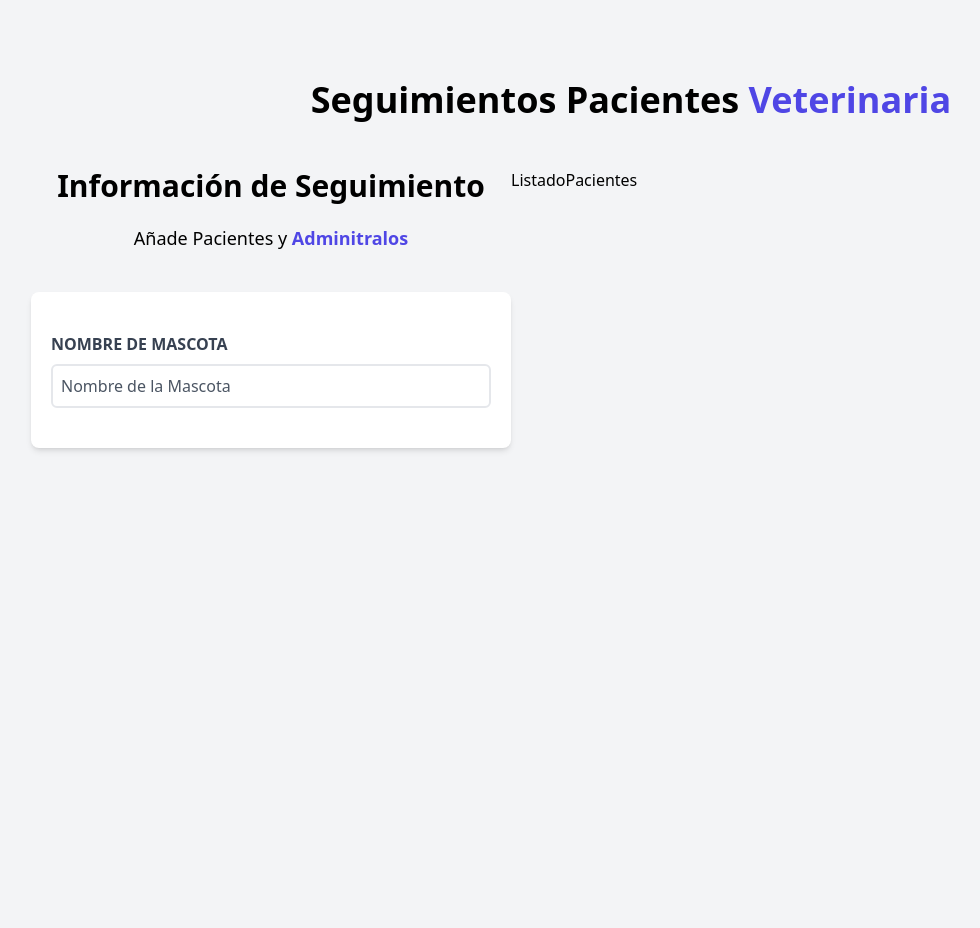
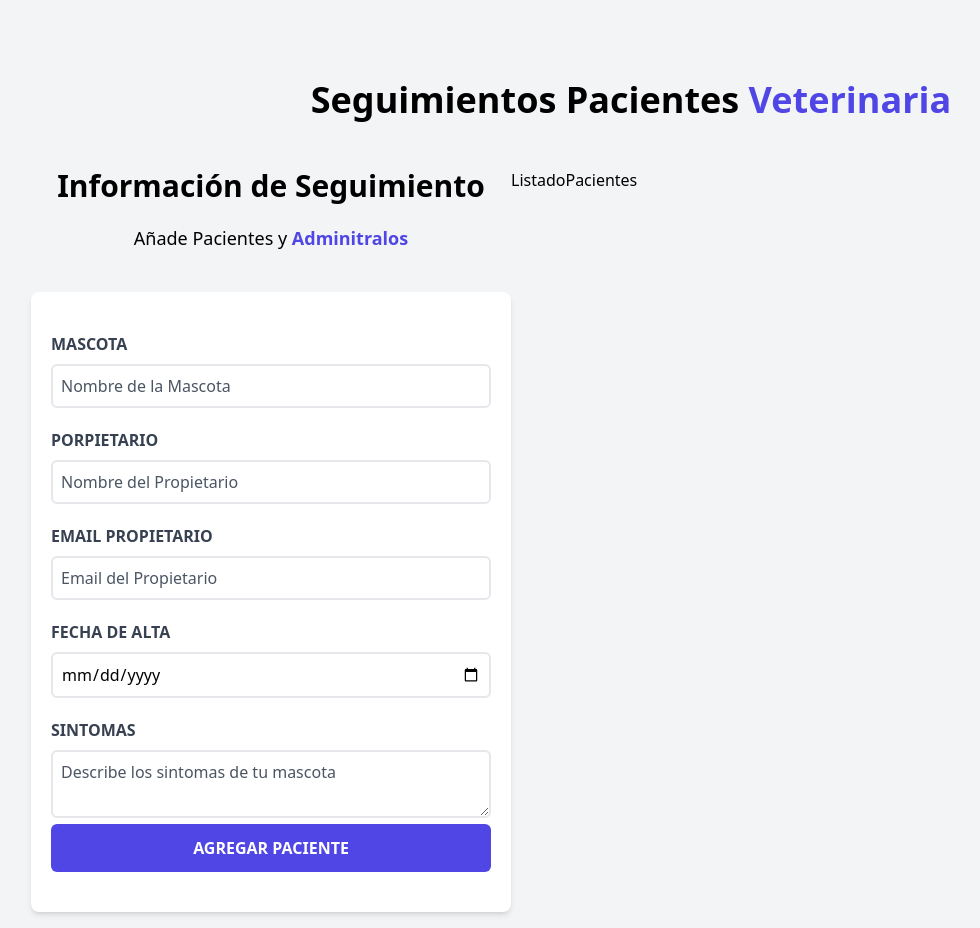
Before and after one commit to renier1989/citas-react, a React (Vite) app: page / in a window 1280 px wide. Shown: the whole page, without its empty margins (9-989 px from the left). Before the commit the page ends 880 px from the top, so only its background shows below. Built offline with nearby package versions, Linux system fonts and the light colour scheme.

Commit message:
Class63 - Agregando los demas campos al formulario

```diff
--- a/src/components/Formulario.jsx
+++ b/src/components/Formulario.jsx
@@ -5,10 +5,29 @@ function Formulario() {
       <p className="text-lg mt-5 mb-10 text-center">
         Añade Pacientes y {""} <span className="text-indigo-600 font-bold"> Adminitralos</span>
       </p>
-      <form className="bg-white shadow-md rounded-lg py-10 px-5">
-        <div >
-          <label htmlFor="nombre_mascota" className="block text-gray-700 uppercase font-bold"> Nombre de Mascota</label>
+      <form className="bg-white shadow-md rounded-lg py-10 px-5 mb-4">
+        <div>
+          <label htmlFor="nombre_mascota" className="block text-gray-700 uppercase font-bold">Mascota</label>
           <input id="nombre_mascota" type="text" placeholder="Nombre de la Mascota" className=" border-2 w-full p-2 mt-2 placeholder:text-gray-600  rounded-md"/>
+        </div>
+        <div className="mt-5">
+          <label htmlFor="nombre_propietario" className="block text-gray-700 uppercase font-bold">Porpietario</label>
+          <input id="nombre_propietario" type="text" placeholder="Nombre del Propietario" className=" border-2 w-full p-2 mt-2 placeholder:text-gray-600  rounded-md"/>
+        </div>
+        <div className="mt-5">
+          <label htmlFor="email_propietario" className="block text-gray-700 uppercase font-bold">Email Propietario</label>
+          <input id="email_propietario" type="email" placeholder="Email del Propietario" className=" border-2 w-full p-2 mt-2 placeholder:text-gray-600  rounded-md"/>
+        </div>
+        <div className="mt-5">
+          <label htmlFor="fecha_alta" className="block text-gray-700 uppercase font-bold">Fecha de Alta</label>
+          <input id="fecha_alta" type="date" className=" border-2 w-full p-2 mt-2 placeholder:text-gray-600  rounded-md"/>
+        </div>
+        <div className="mt-5">
+          <label htmlFor="sintomas_mascota" className="block text-gray-700 uppercase font-bold">Sintomas</label>
+          <textarea id="sintomas_mascota" type="date" placeholder="Describe los sintomas de tu mascota" className=" border-2 w-full p-2 mt-2 placeholder:text-gray-600  rounded-md"/>
+        </div>
+        <div>
+          <input type="submit" className="bg-indigo-600 text-white p-3 w-full uppercase font-bold cursor-pointer rounded-md" value="Agregar Paciente" />
         </div>
       </form>
     </div>
```
